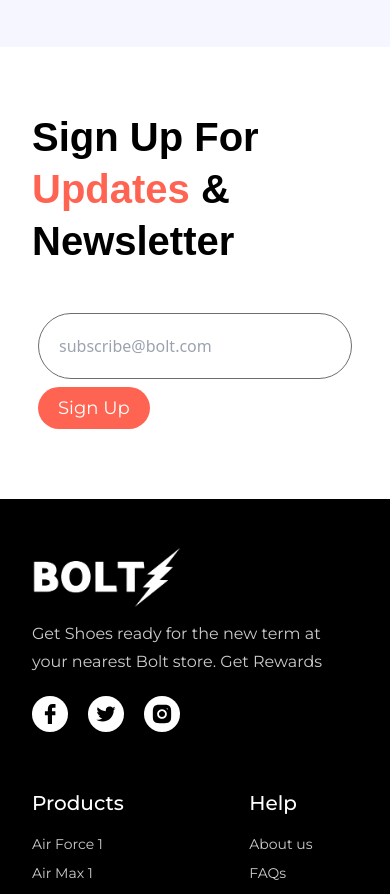
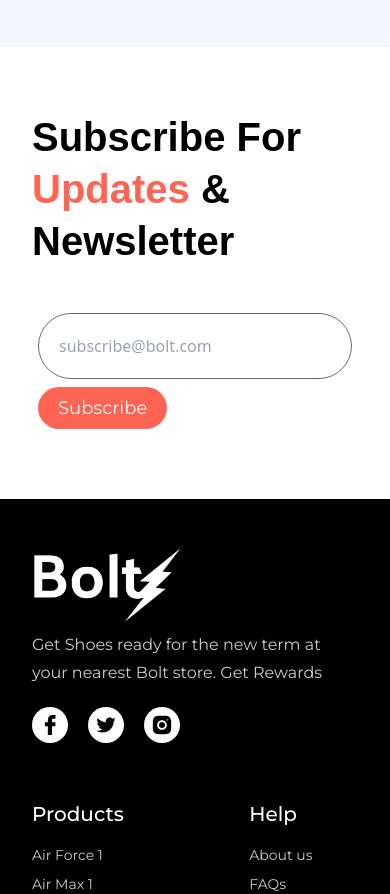
Before and after one commit to itsmeharfatma/Bolt-Website, a React (Create React App) app: page / in a window 390 px wide. Shown: the part 6910-7804 px from the top of the page. Built offline with nearby package versions, Linux system fonts and the light colour scheme; a web font is replaced by a local one.

Commit message:
modified logo and some texts

```diff
--- a/src/Sections/Footer.js
+++ b/src/Sections/Footer.js
@@ -16,7 +16,7 @@
               height={46}
             />
           </a>
-          <p className='mt-3 sm:mt-6 text-base leading-7 font-montserrat text-white-400 sm:max-w-sm'>
+          <p className='mt-2 sm:mt-6 text-base leading-7 font-montserrat text-white-400 sm:max-w-sm'>
             Get Shoes ready for the new term at your nearest Bolt store. Get Rewards
           </p>
           <div className='flex items-center gap-5 mt-5'>
--- a/src/Sections/Subscribe.js
+++ b/src/Sections/Subscribe.js
@@ -5,7 +5,7 @@
   return (
     <section id='contact-us' className='min-container flex justify-between items-center max-md:flex-col gap-10'>
       <h3 className='text-4xl leading-[52px] md:max-w-md font-palanquin font-bold'>
-        Sign Up For
+        Subscribe For
         <span className='text-coral-red'> Updates </span>
         & Newsletter
       </h3>
@@ -15,7 +15,7 @@
           className='input' />
         <div className='flex max-sm:justify-start items-center max-sm:w-full'>
           <Button
-            label="Sign Up"
+            label="Subscribe"
             fullWidth
           />
         </div>
```
Also changed, not shown: src/assets/image/bolt-footer-logo.png, src/assets/image/bolt-header-logo.png.
